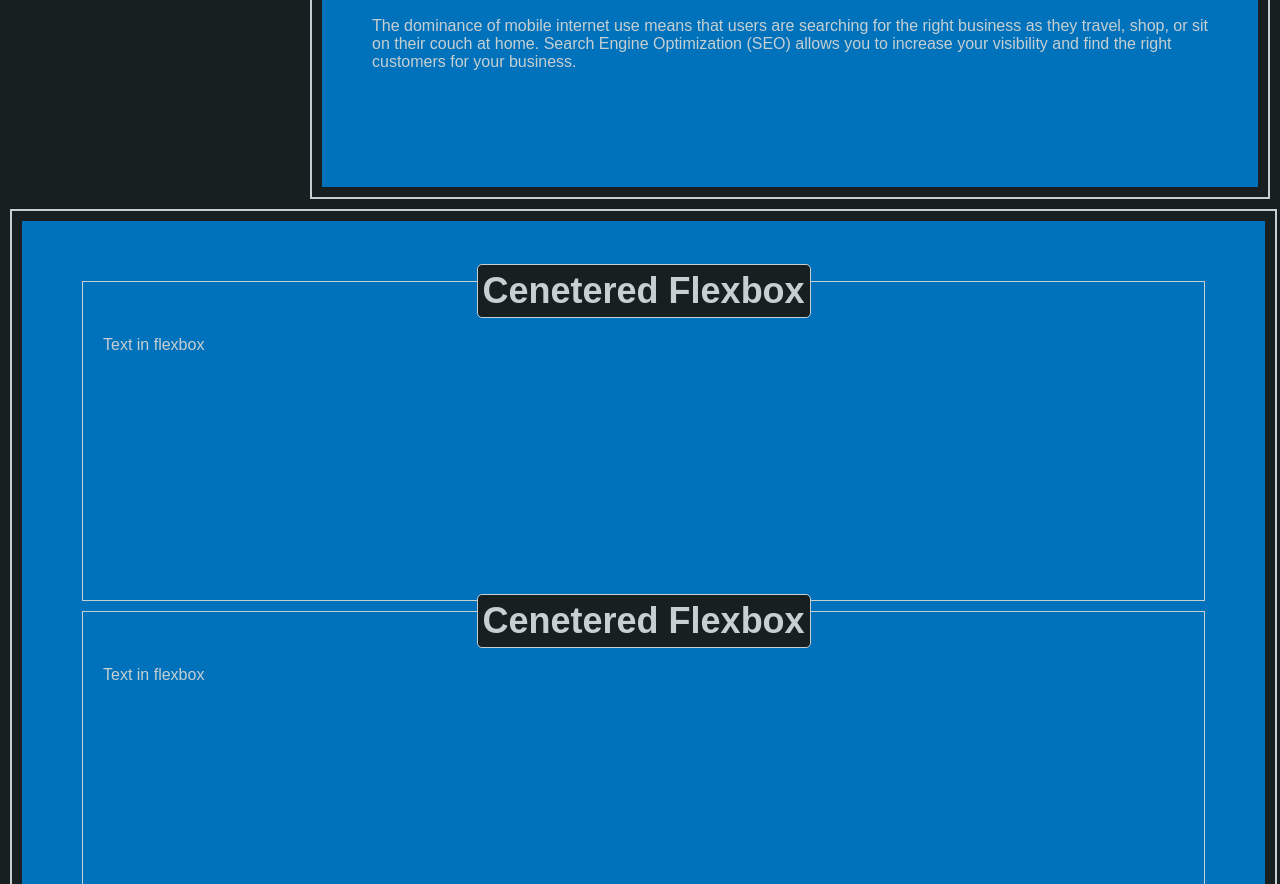
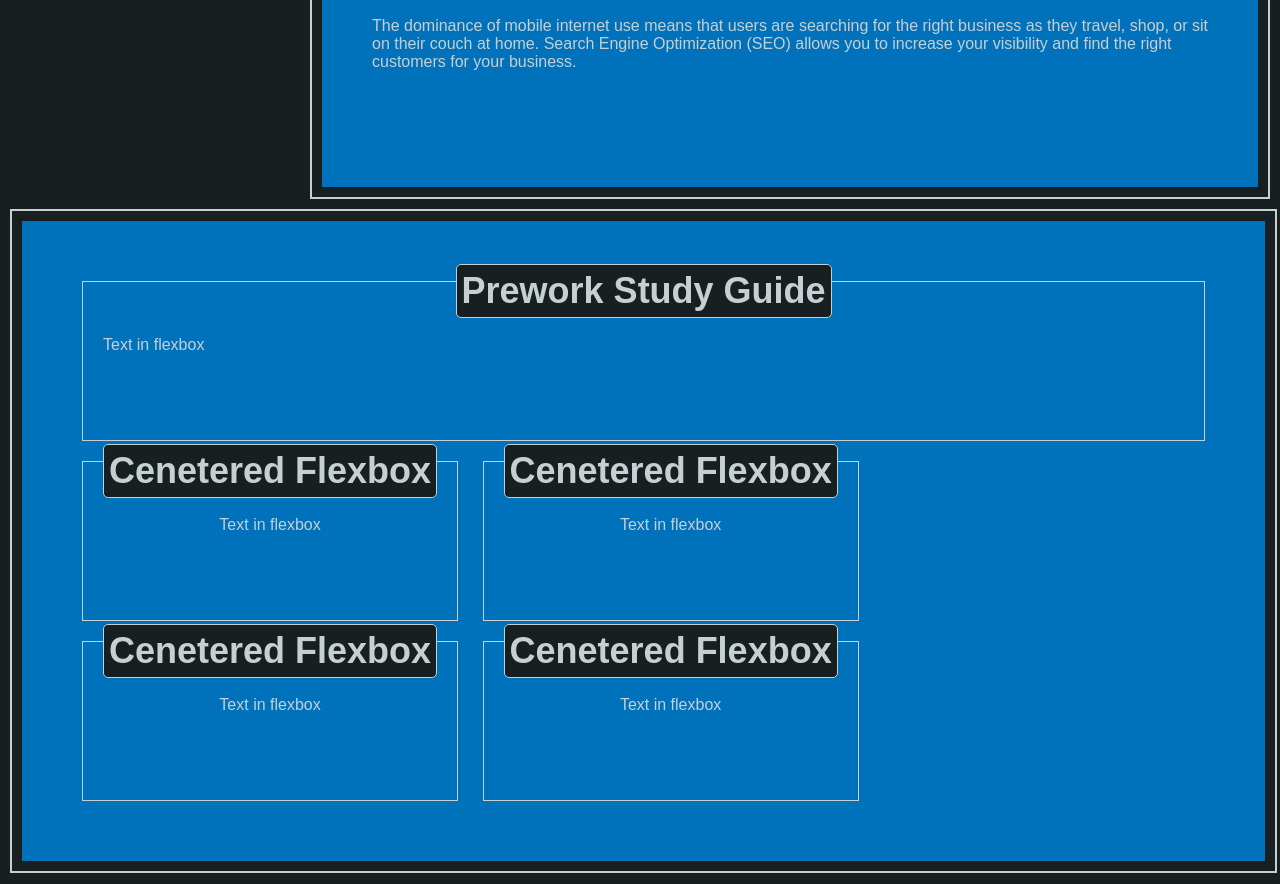
Before and after one commit to DaveSalterM/css-portfolio, a plain HTML site: page index.html in a window 1280 px wide. Shown: the part 436-1320 px from the top of the page. Drawn offline with Linux system fonts and the light colour scheme.

Commit message:
working on small boxes

```diff
--- a/assets/style.css
+++ b/assets/style.css
@@ -21,7 +21,7 @@ body {
 .header {
     padding: 10px 0 5px 5px;
     font-family: sans-serif;
-    background-color: #2a607c;
+    background-color: var(--secondary);
     display: flex;
     flex-wrap: wrap;
     justify-content: space-between;
@@ -66,7 +66,6 @@ a {
 .content {
     width: 99%;
     border: 2px solid var(--accent);
-    flex: 1 0 30%;
     margin: 10px;
     padding: 10px;
     display: flex;
@@ -78,14 +77,25 @@ header p {
 }
 
 .card {
-    min-height: 40vh;
+    min-height: 20vh;
     border: 1px solid var(--accent);
     background: var(--secondary);
-    flex: 1 0 30%;
     margin: 10px;
     padding: 0 20px 20px 20px;
     display: flex;
     flex-direction: column;
+}
+
+#small {
+    min-height: 20vh;
+    max-width: 400px;
+    justify-content: center;
+    text-align: center;
+    display: inline-block;
+    flex-wrap: wrap;
+
+
+
 }
 
 .card h2 {
@@ -100,6 +110,10 @@ header p {
 }
 .content .card {
 
+}
+
+.card:hover {
+    min-height: 50vh;
 }
 
 .card:hover, .card:hover h2 {
--- a/index.html
+++ b/index.html
@@ -50,40 +50,35 @@
     <section class="content">
         <figure id="My Projects">
                 <section class="card">
+                   <h2>Prework Study Guide</h2>
+                   <p>Text in flexbox</p>
+
+                </section>
+
+                <section class="card" id="small">
                    <h2>Cenetered Flexbox</h2>
                    <p>Text in flexbox</p>
 
                 </section>
 
-                <section class="card">
+                <section class="card" id="small">
                     <h2>Cenetered Flexbox</h2>
                     <p>Text in flexbox</p>
 
                  </section>
 
-                <section class="card">
+                 <section class="card" id="small">
                     <h2>Cenetered Flexbox</h2>
                     <p>Text in flexbox</p>
 
                  </section>
 
-                <section class="card">
+                 <section class="card" id="small">
                     <h2>Cenetered Flexbox</h2>
                     <p>Text in flexbox</p>
 
                  </section>
 
-                <section class="card">
-                   <h2>Cenetered Flexbox</h2>
-                   <p>Text in flexbox</p>
-
-                </section>
-
-                <section class="card">
-                   <h2>Cenetered Flexbox</h2>
-                   <p>Text in flexbox</p>
-
-                </section>
 
         </figure>
      </section>
```
Also changed, not shown: 1 other file. Lines whose indentation alone changed are shown as unchanged.
